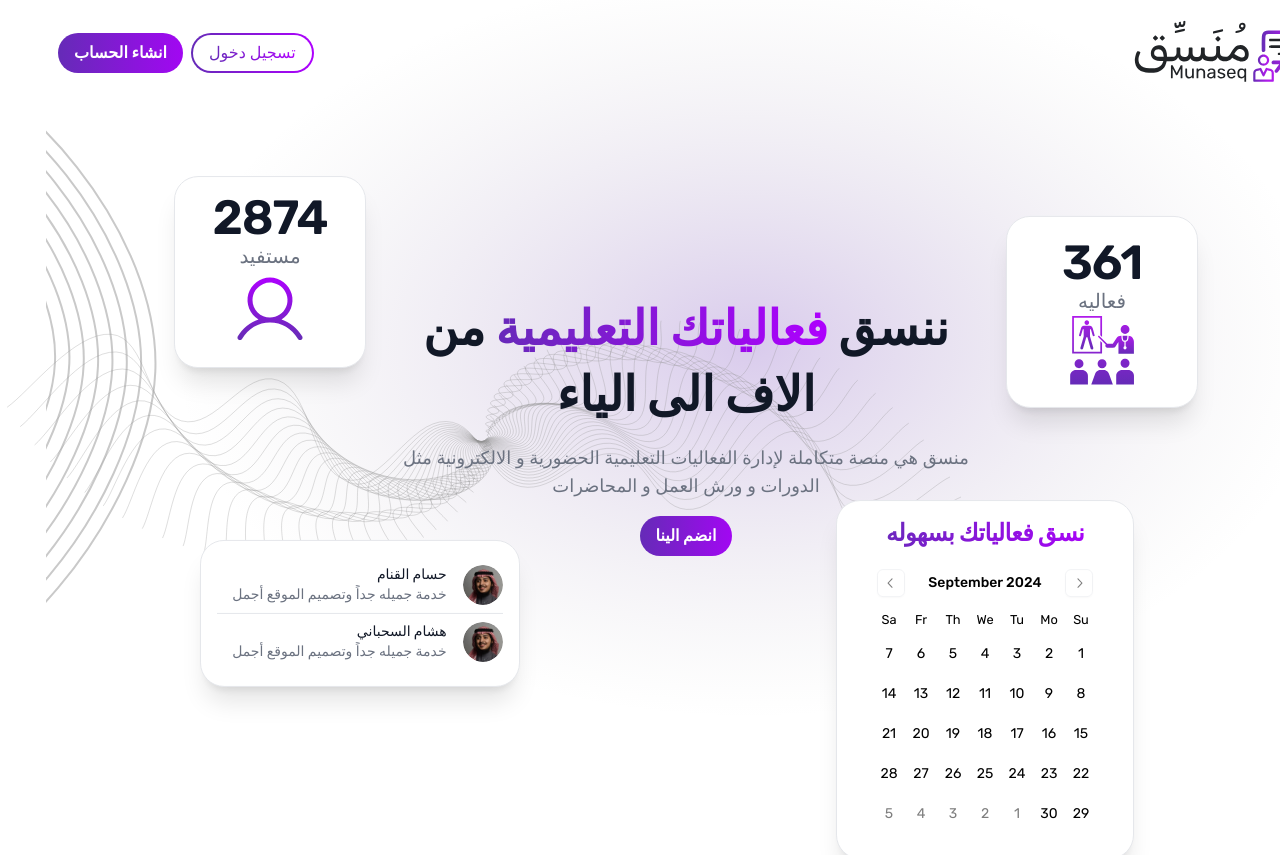
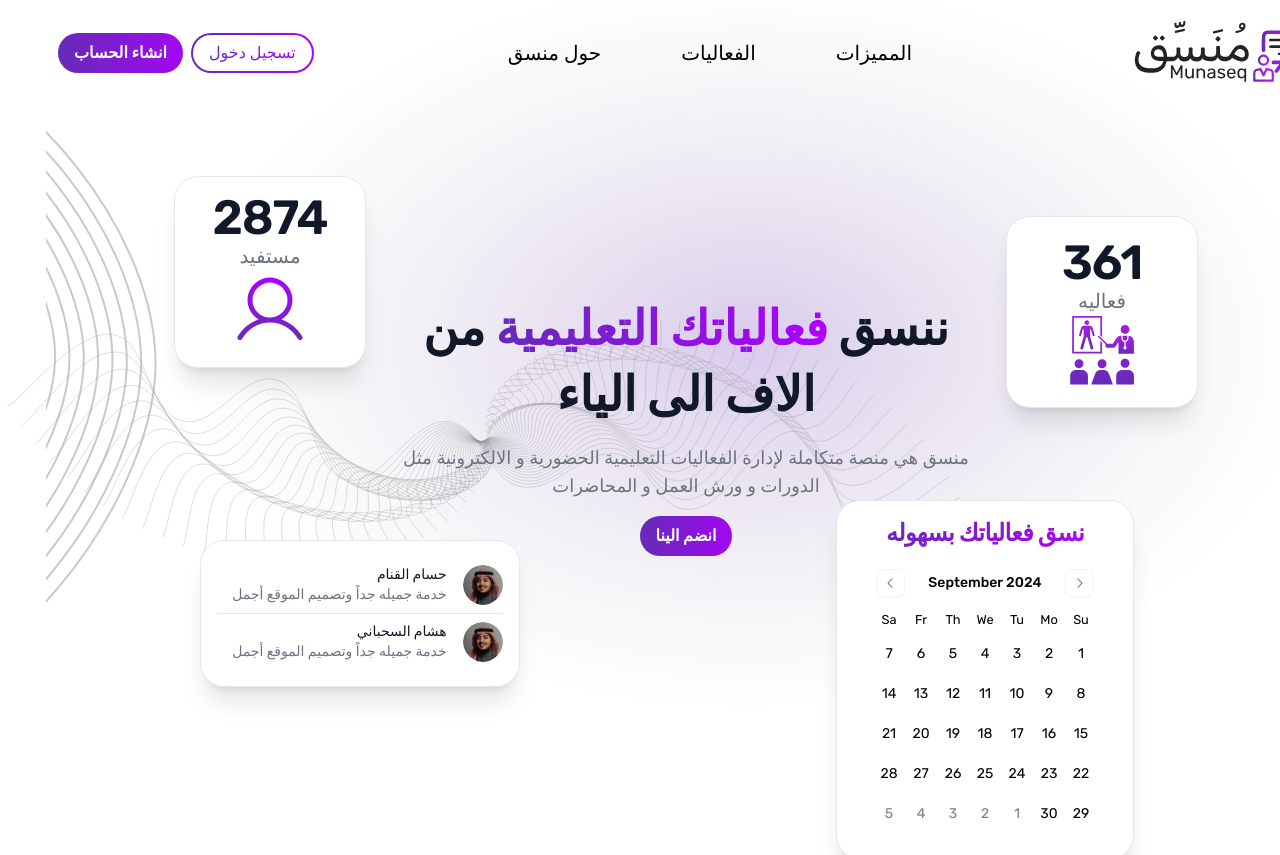
Before and after one commit to Krcherheadx/Munaseq, a Next.js app in the folder frontend/: page / in a window 1280 px wide. Shown: the top 855 px of the page. Built offline with nearby package versions, Linux system fonts and the light colour scheme.

Commit message:
change header

```diff
--- a/frontend/src/app/globals.css
+++ b/frontend/src/app/globals.css
@@ -2,12 +2,16 @@
 @tailwind components;
 @tailwind utilities;
 
+html {
+  scroll-behavior: smooth;
+}
+
 :root {
-    --primary: #ae00fe;
-    --secondary: #652bb7;
-    --gray: #949494;
+  --primary: #ae00fe;
+  --secondary: #652bb7;
+  --gray: #949494;
 }
 
 body {
-    font-family: Arial, Helvetica, sans-serif;
+  font-family: Arial, Helvetica, sans-serif;
 }
--- a/frontend/src/app/page.tsx
+++ b/frontend/src/app/page.tsx
@@ -1,6 +1,4 @@
-import Image from "next/image";
 import Header from "@/components/landing-page/header";
-import LargeCard from "@/components/common/largeCard";
 import HeroSection from "@/components/landing-page/heroSection";
 import FeaturesSection from "@/components/landing-page/featuresSection";
 import FooterSection from "@/components/landing-page/footerSection";
--- a/frontend/src/components/landing-page/eventSection.tsx
+++ b/frontend/src/components/landing-page/eventSection.tsx
@@ -7,7 +7,7 @@ import Button from "../common/button";
 
 export default function eventSection() {
   return (
-    <div className="container mx-auto px-4 py-24 relative">
+    <div id="events" className="container mx-auto px-4 py-24 relative">
       <h1 className="text-gray-900 text-5xl font-bold mb-24 text-center">
         فعاليات{" "}
         <span className="bg-gradient-to-l from-primary to-secondary bg-clip-text text-transparent">
--- a/frontend/src/components/landing-page/featuresSection.tsx
+++ b/frontend/src/components/landing-page/featuresSection.tsx
@@ -15,7 +15,10 @@ export default function FeaturesSection() {
   const isInView3 = useInView(ref3, { once: true, amount: 0.6 });
 
   return (
-    <div className="container mx-auto px-4 pt-44 pb-10 overflow-hidden">
+    <div
+      id="features"
+      className="container mx-auto px-4 pt-44 pb-10 overflow-hidden"
+    >
       <div>
         <motion.div
           ref={ref1}
--- a/frontend/src/components/landing-page/footerSection.tsx
+++ b/frontend/src/components/landing-page/footerSection.tsx
@@ -4,7 +4,10 @@ import Image from "next/image";
 export default function footerSection() {
   return (
     <div>
-      <footer className="bg-gradient-to-l from-primary to-secondary">
+      <footer
+        id="footer"
+        className="bg-gradient-to-l from-primary to-secondary"
+      >
         <div className="w-full max-w-screen-xl mx-auto p-4 md:py-8">
           <div className="sm:flex sm:items-center sm:justify-between">
             <a href="" className="mb-4 sm:mb-0">
--- a/frontend/src/components/landing-page/header.tsx
+++ b/frontend/src/components/landing-page/header.tsx
@@ -1,28 +1,89 @@
+"use client";
+import { motion } from "framer-motion";
 import Button from "../common/button";
 import Image from "next/image";
 import logo from "@/assets/logo/munaseq-logo.svg";
 import Menu from "./menu";
 import Link from "next/link";
 
+const contentVariants = {
+  initial: { opacity: 0, y: -50 },
+  animate: { opacity: 1, y: 0 },
+};
+
 export default function Header() {
   return (
     <header className="p-3 flex justify-between items-center">
-            <a href="./">
+      <motion.div
+        initial="initial"
+        animate="animate"
+        transition={{ duration: 0.3, ease: "easeOut" }}
+        variants={contentVariants}
+      >
+        <Link href="/">
           <Image
             priority
             className="sm:w-52 w-40"
             src={logo}
             alt="Munaseq logo"
           />
-            </a>
-            <div className="gap-2 sm:flex hidden">
-                <Link href={"/signin"}>
+        </Link>
+      </motion.div>
+
+      <motion.div
+        className="hidden w-full md:block md:w-auto"
+        id="navbar-solid-bg"
+        initial="initial"
+        animate="animate"
+        transition={{ duration: 0.3, ease: "easeOut" }}
+        variants={contentVariants}
+      >
+        <ul className="flex font-normal text-xl space-x-20 rtl:space-x-reverse flex-row mt-0">
+          <li>
+            <Link
+              href="#features"
+              scroll={true}
+              className="md:hover:bg-gradient-to-l md:hover:from-primary md:hover:to-secondary md:hover:bg-clip-text md:hover:text-transparent"
+            >
+              المميزات
+            </Link>
+          </li>
+          <li>
+            <Link
+              href="#events"
+              scroll={true}
+              className="md:hover:bg-gradient-to-l md:hover:from-primary md:hover:to-secondary md:hover:bg-clip-text md:hover:text-transparent"
+            >
+              الفعاليات
+            </Link>
+          </li>
+          <li>
+            <Link
+              href="#footer"
+              scroll={true}
+              className="md:hover:bg-gradient-to-l md:hover:from-primary md:hover:to-secondary md:hover:bg-clip-text md:hover:text-transparent"
+            >
+              حول منسق
+            </Link>
+          </li>
+        </ul>
+      </motion.div>
+
+      <motion.div
+        className="gap-2 sm:flex hidden"
+        initial="initial"
+        animate="animate"
+        transition={{ duration: 0.3, ease: "easeOut" }}
+        variants={contentVariants}
+      >
+        <Link href="/signin">
           <Button outline>تسجيل دخول</Button>
         </Link>
-                <Link href={"/signup"}>
+        <Link href="/signup">
           <Button gradient>انشاء الحساب</Button>
         </Link>
-            </div>
+      </motion.div>
+
       <Menu />
     </header>
   );
```
Also changed, not shown: frontend/src/components/landing-page/heroSection.tsx (+7 -4 lines). Lines whose indentation alone changed are shown as unchanged.
